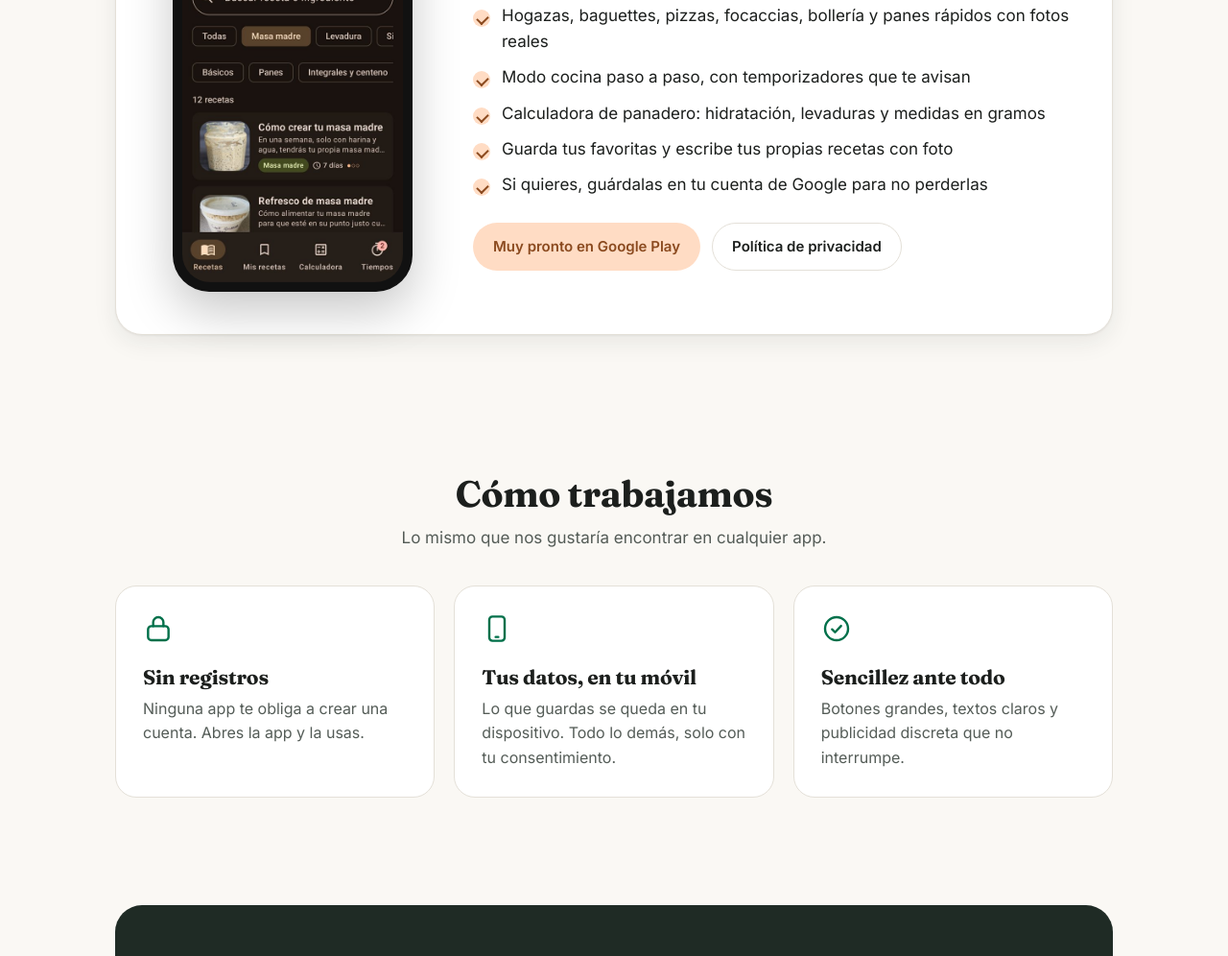
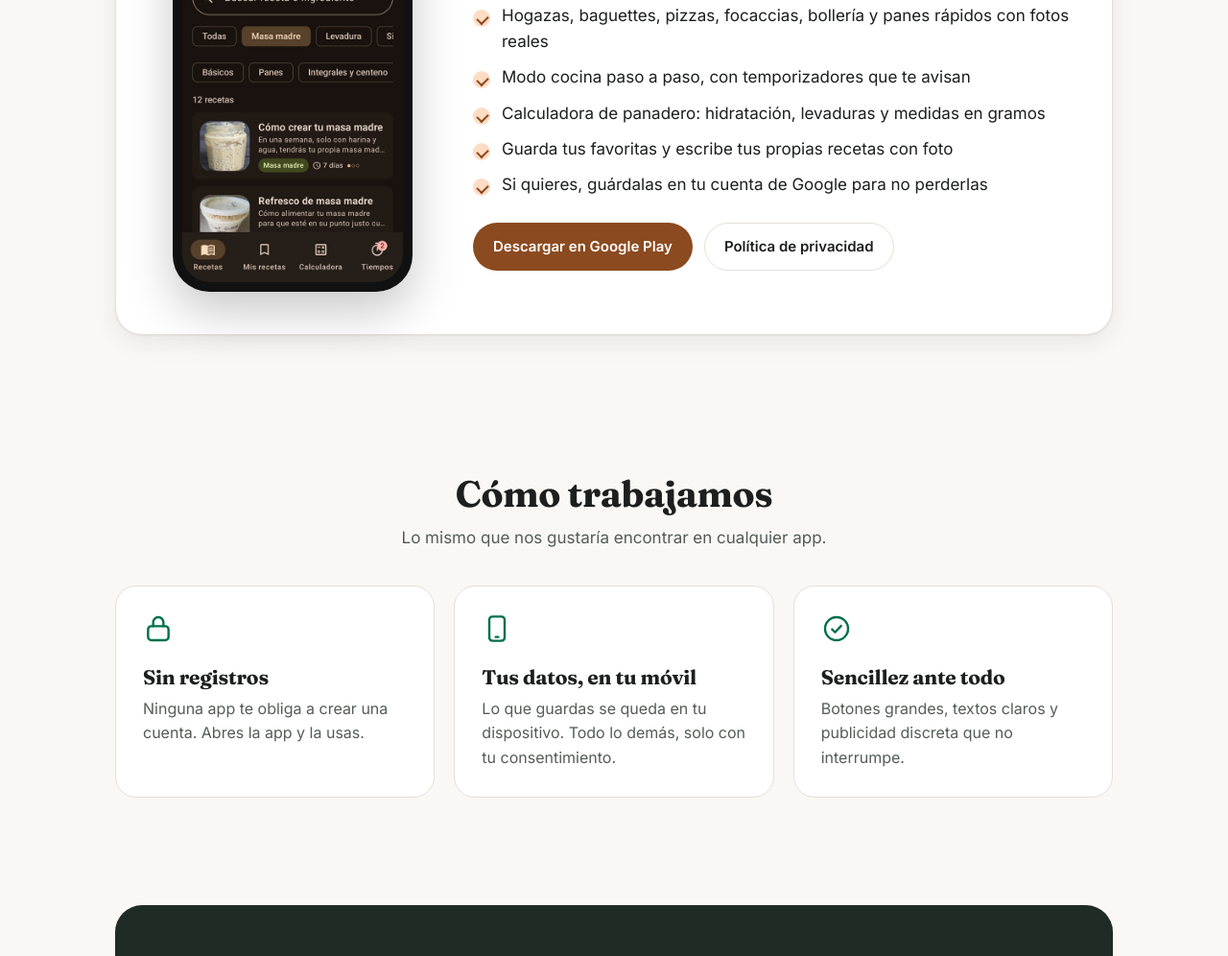
Before and after one commit to Appsconarte/appsconarte.github.io, a plain HTML site: page index.html in a window 1280 px wide. Shown: the part 4008-5004 px from the top of the page at 96% size. Drawn offline with Linux system fonts and the light colour scheme.

Commit message:
Enlace a Google Play de Pan Fácil
Co-Authored-By: Claude Opus 5.5 <noreply@anthropic.com>

```diff
--- a/index.html
+++ b/index.html
@@ -290,7 +290,7 @@
             <li>Si quieres, guárdalas en tu cuenta de Google para no perderlas</li>
           </ul>
           <div class="acciones">
-            <span class="boton pronto">Muy pronto en Google Play</span>
+            <a class="boton principal" href="https://play.google.com/store/apps/details?id=com.appsconarte.panfacil">Descargar en Google Play</a>
             <a class="boton" href="panfacil-privacidad/">Política de privacidad</a>
           </div>
         </div>
```
